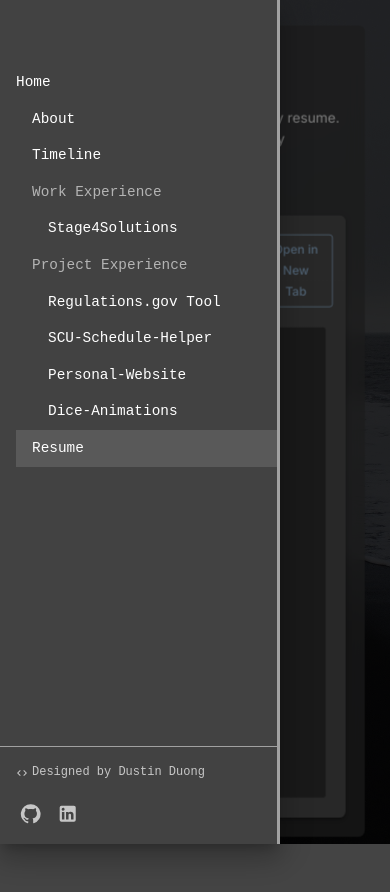
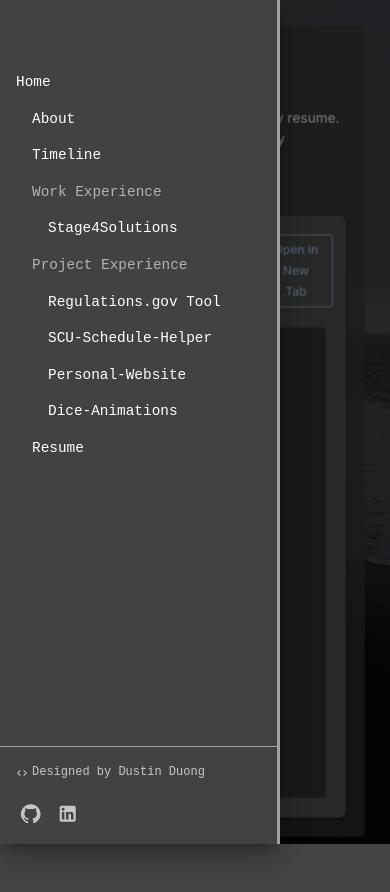
Before and after one commit to dustindghb/personal-website, a Next.js app: page /resume in a window 390 px wide. Both pictures are taken after a click on the button 36 px from the left and 36 px from the top of the page. Shown: the top 892 px of the page. Built offline with nearby package versions, Linux system fonts and the light colour scheme; no server answers.

Commit message:
build fix

```diff
--- a/app/resume/page.tsx
+++ b/app/resume/page.tsx
@@ -29,7 +29,7 @@ export default function ResumePage() {
               setResumeFileName(fileName);
               return;
             }
-          } catch (error) {
+          } catch {
             // Continue to next filename
           }
         }
--- a/components/MobileMenu.tsx
+++ b/components/MobileMenu.tsx
@@ -1,5 +1,5 @@
 'use client';
-import React, { useState } from 'react';
+import React from 'react';
 import {
   Box,
   Drawer,
@@ -25,23 +25,25 @@ interface MobileMenuProps {
   onClose: () => void;
 }
 
-function renderMobileNavItems(item: NavItem, level = 0): React.ReactElement[] {
-  const router = useRouter();
-  const pathname = usePathname();
+interface MobileNavItemProps {
+  item: NavItem;
+  level?: number;
+  onSelect: (path: string) => void;
+  isActive: boolean;
+}
+
+function MobileNavItem({ item, level = 0, onSelect, isActive }: MobileNavItemProps): React.ReactElement {
   const { theme } = useSafeAppTheme();
-
-  const isActive = pathname === item.id;
 
   const handleClick = () => {
     if (item.clickable !== false) {
-      router.push(item.id);
+      onSelect(item.id);
     }
   };
 
-  const items: React.ReactElement[] = [];
-
-  items.push(
-    <ListItem key={item.id} disablePadding sx={{ pl: level * 2 }}>
+  return (
+    <>
+      <ListItem disablePadding sx={{ pl: level * 2 }}>
         <ListItemButton
           onClick={handleClick}
           disabled={item.clickable === false}
@@ -68,19 +70,43 @@ function renderMobileNavItems(item: NavItem, level = 0): React.ReactElement[] {
           />
         </ListItemButton>
       </ListItem>
+
+      {hasChildren(item) && item.children.map((child) => (
+        <MobileNavItem
+          key={child.id}
+          item={child}
+          level={level + 1}
+          onSelect={onSelect}
+          isActive={false}
+        />
+      ))}
+    </>
   );
-
-  if (hasChildren(item)) {
-    item.children.forEach(child => {
-      items.push(...renderMobileNavItems(child, level + 1));
-    });
-  }
-
-  return items;
 }
 
 export default function MobileMenu({ isOpen, onClose }: MobileMenuProps) {
   const { theme } = useSafeAppTheme();
+  const router = useRouter();
+  const pathname = usePathname();
+
+  const handleSelect = (path: string) => {
+    router.push(path);
+    onClose(); // Close menu after navigation
+  };
+
+  const renderNavItems = (item: NavItem, level = 0): React.ReactElement => {
+    const isActive = pathname === item.id;
+
+    return (
+      <MobileNavItem
+        key={item.id}
+        item={item}
+        level={level}
+        onSelect={handleSelect}
+        isActive={isActive}
+      />
+    );
+  };
 
   return (
     <>
@@ -118,7 +144,7 @@ export default function MobileMenu({ isOpen, onClose }: MobileMenuProps) {
         <Box sx={{ height: '100%', display: 'flex', flexDirection: 'column' }}>
           {/* Navigation Items */}
           <List component="nav" dense sx={{ flex: 1, pt: 8 }}>
-            {renderMobileNavItems(siteStructure)}
+            {renderNavItems(siteStructure)}
           </List>
 
           <Divider sx={{ borderColor: theme.custom.sidebar.borderColor }} />
```
Lines whose indentation alone changed are shown as unchanged.
